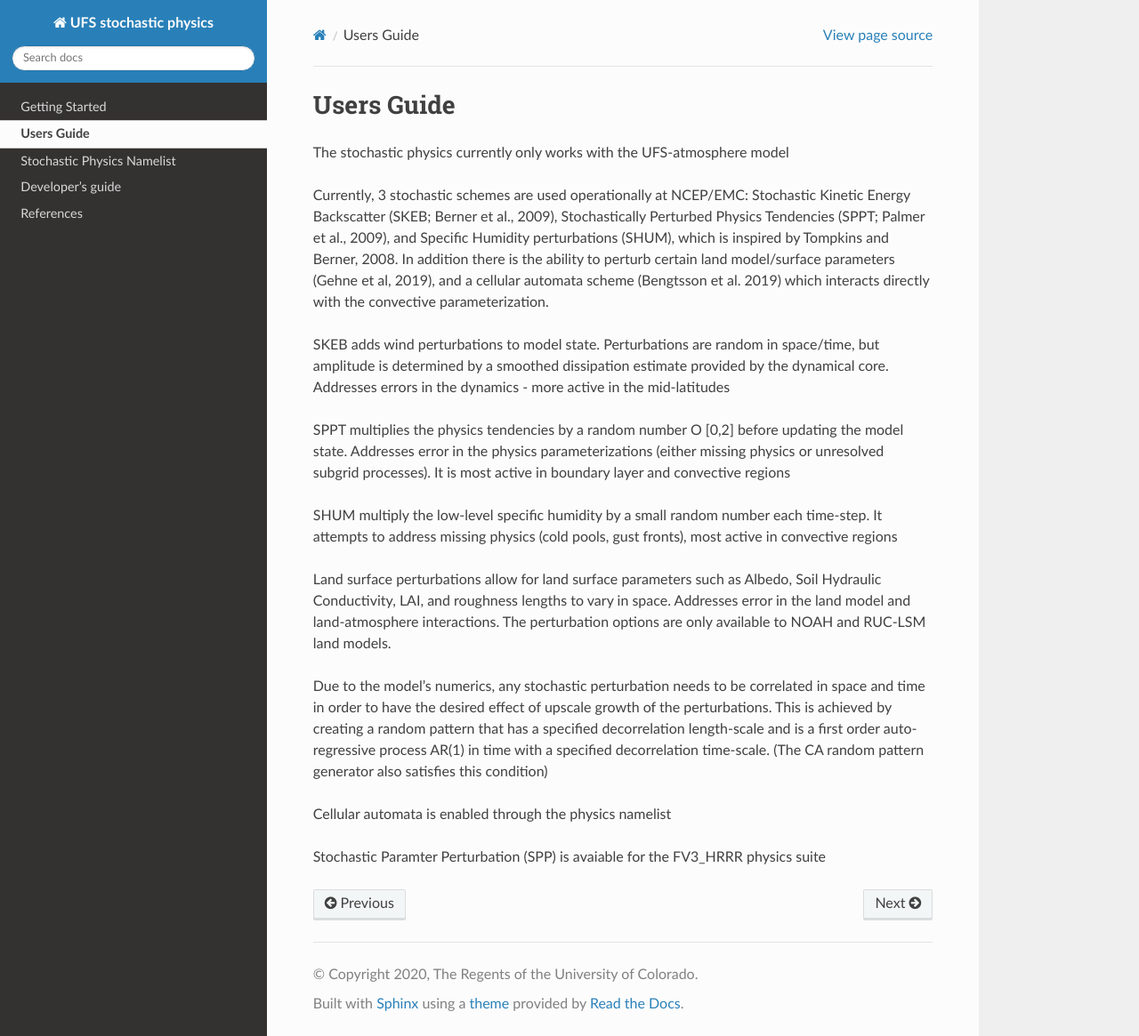
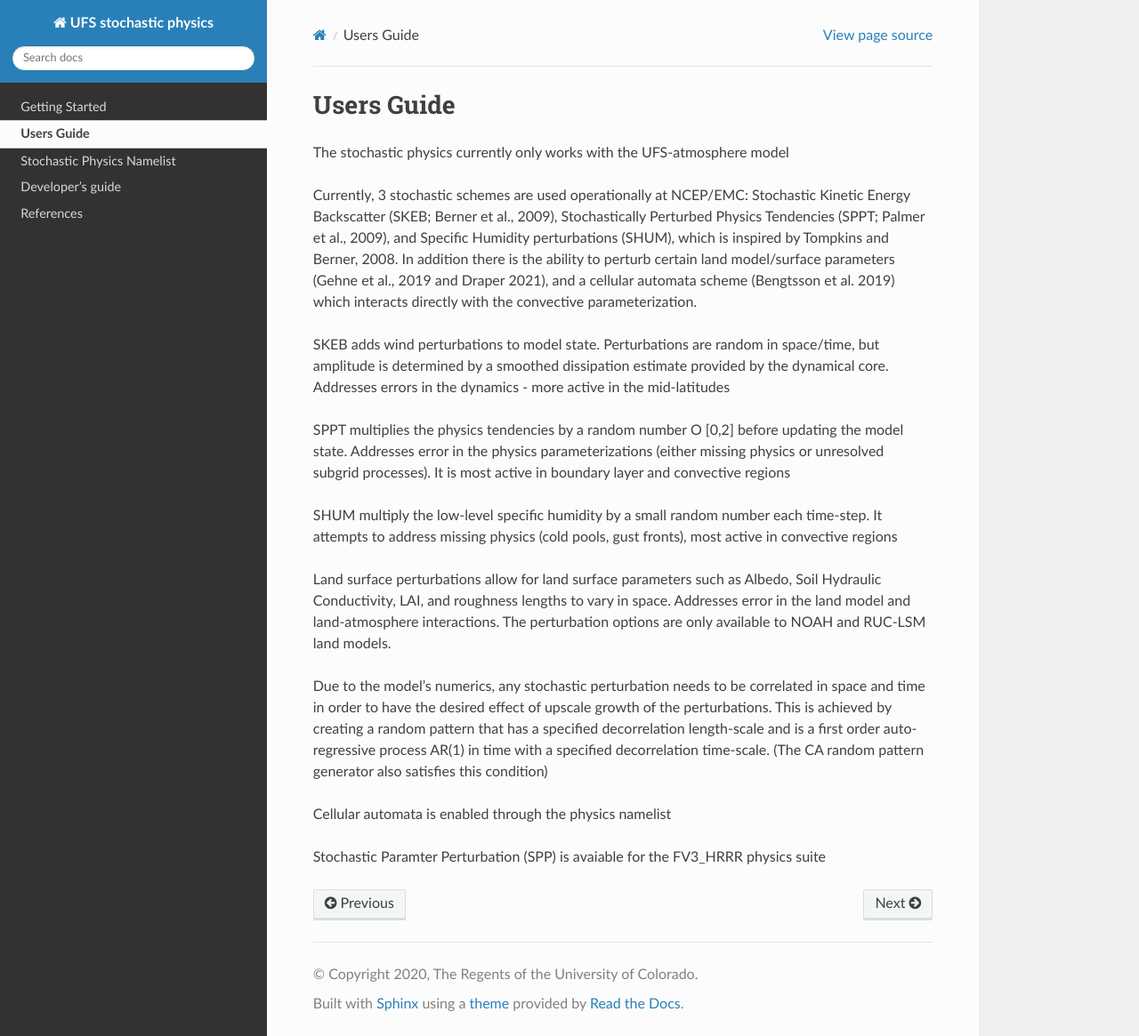
Before and after one commit to NOAA-PSL/stochastic_physics, a Sphinx documentation site: the page built from docs/source/users_guide.rst, in a window 1280 px wide and 1165 px high. Shown: the whole window at 89% size. Built offline with Sphinx 7.4.7 and the Read the Docs theme 2.0.0, drawn with Linux system fonts in a browser that asks for light colours.

Commit message:
Update users_guide.rst

```diff
--- a/docs/source/users_guide.rst
+++ b/docs/source/users_guide.rst
@@ -2,7 +2,7 @@
 ==================================================
 The stochastic physics currently only works with the UFS-atmosphere model
 
-Currently, 3 stochastic schemes are used operationally at NCEP/EMC: Stochastic Kinetic Energy Backscatter (SKEB; Berner et al., 2009), Stochastically Perturbed Physics Tendencies (SPPT; Palmer et al., 2009), and Specific Humidity perturbations (SHUM), which is inspired by Tompkins and Berner, 2008. In addition there is the ability to perturb certain land model/surface parameters (Gehne et al, 2019), and a cellular automata scheme (Bengtsson et al. 2019) which interacts directly with the convective parameterization.
+Currently, 3 stochastic schemes are used operationally at NCEP/EMC: Stochastic Kinetic Energy Backscatter (SKEB; Berner et al., 2009), Stochastically Perturbed Physics Tendencies (SPPT; Palmer et al., 2009), and Specific Humidity perturbations (SHUM), which is inspired by Tompkins and Berner, 2008. In addition there is the ability to perturb certain land model/surface parameters (Gehne et al., 2019 and Draper 2021), and a cellular automata scheme (Bengtsson et al. 2019) which interacts directly with the convective parameterization.
 
 SKEB adds wind perturbations to model state.  Perturbations are random in space/time, but amplitude is determined by a smoothed dissipation estimate provided by the dynamical core.
 Addresses errors in the dynamics  - more active in the mid-latitudes
```
